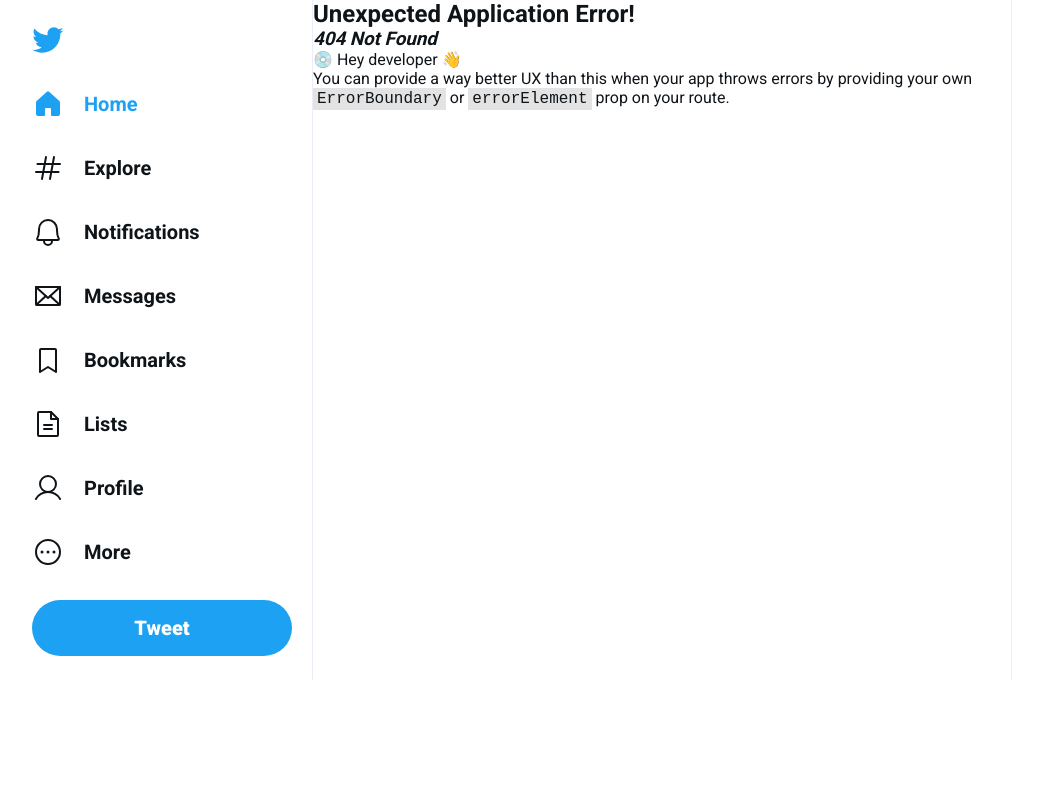
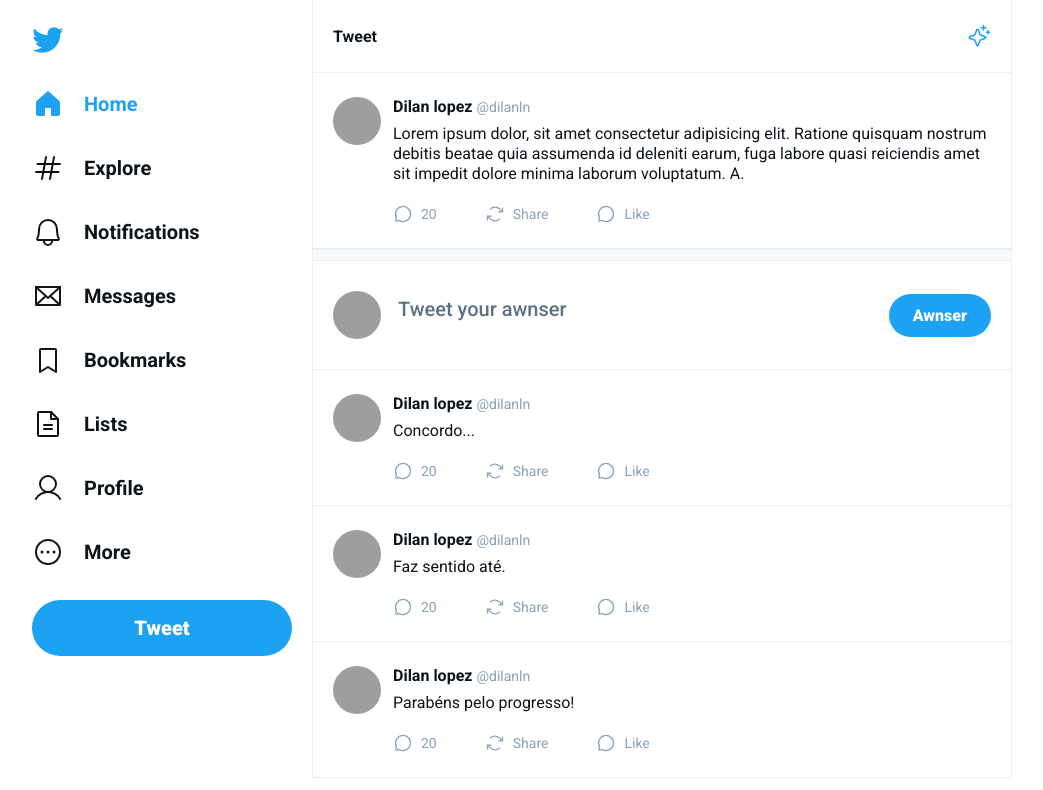
Before and after one commit to DilanLopezN/UI-TWITTER, a React (Vite) app: page /status in a window 1280 px wide. Before the commit this address had no page. Shown: the top 790 px of the page, without its empty margins (128-1171 px from the left). Built offline with nearby package versions, Linux system fonts and the light colour scheme; grey boxes are pictures that could not be loaded.

Commit message:
status page

```diff
--- /dev/null
+++ b/src/pages/Status.tsx
@@ -0,0 +1,36 @@
+import { Header } from '../components/Header'
+import { Separator } from '../components/Separator'
+import { Tweet } from '../components/Tweet'
+import '../styles/status.css'
+
+export function Status() {
+  const awnsers = [
+    'Concordo...',
+    'Faz sentido até.',
+    'Parabéns pelo progresso!'
+  ]
+  return (
+    <main className="status">
+      <Header title="Tweet" />
+
+      <Tweet content="Lorem ipsum dolor, sit amet consectetur adipisicing elit. Ratione quisquam nostrum debitis beatae quia assumenda id deleniti earum, fuga labore quasi reiciendis amet sit impedit dolore minima laborum voluptatum. A." />
+
+      <Separator />
+      <form className="answerTweetForm">
+        <label htmlFor="tweet">
+          <img
+            src="https://avatars.githubusercontent.com/u/92648265?v=4"
+            alt="imagem do usuario"
+          />
+          <textarea id="tweet" placeholder=" Tweet your awnser " />
+        </label>
+
+        <button type="submit">Awnser</button>
+      </form>
+
+      {awnsers.map(awnser => {
+        return <Tweet key={awnser} content={awnser} />
+      })}
+    </main>
+  )
+}
--- a/src/routes.tsx
+++ b/src/routes.tsx
@@ -1,9 +1,14 @@
 import { createBrowserRouter } from 'react-router-dom'
+import { Status } from './pages/Status'
 import { TimeLine } from './pages/Timeline'
 
 export const router = createBrowserRouter([
   {
     path: '/',
     element: <TimeLine />
+  },
+  {
+    path: '/status',
+    element: <Status />
   }
 ])
--- /dev/null
+++ b/src/styles/status.css
@@ -0,0 +1,51 @@
+.answerTweetForm {
+  padding: 1.5rem 1.25rem;
+  display: flex;
+  align-items: center;
+  gap: 0.5rem;
+  border-bottom: 1px solid #ebeef8;
+}
+.answerTweetForm label {
+  display: flex;
+  flex: 1;
+  align-items: center;
+  gap: 0.75rem;
+}
+
+.answerTweetForm label img {
+  width: 3rem;
+  height: 3rem;
+  border-radius: 9999px;
+}
+
+.answerTweetForm label textarea {
+  flex: 1;
+  border: 0;
+  font-size: 1.25rem;
+  font-weight: 500;
+  margin-top: 0.75rem;
+  resize: none;
+}
+
+.answerTweetForm label textarea:focus {
+  outline: none;
+}
+
+.answerTweetForm label textarea::placeholder {
+  color: #5b7083;
+}
+
+.answerTweetForm button[type='submit'] {
+  margin-left: auto;
+  background: var(--twitter-blue);
+  border-radius: 9999px;
+  padding: 0.75rem 1.5rem;
+  color: #fff;
+  font-size: 1rem;
+  font-weight: 900;
+  border: 0;
+}
+
+.answerTweetForm button[type='submit']:hover {
+  filter: brightness(0.9);
+}
```
